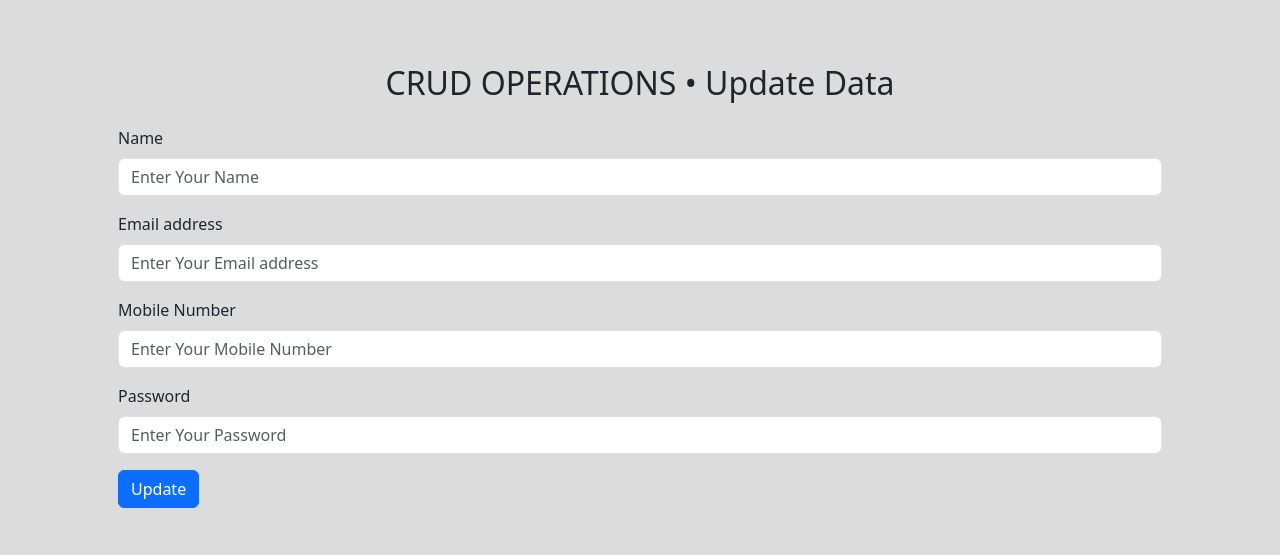
After one commit to AmanKumarSinhaGitHub/CRUD-App-using-PHP-MySQL, a PHP site: page /update.php?updateID=1 in a window 1280 px wide. The commit adds this page. Shown: the top 555 px of the page. Run offline with PHP 8.4, Linux system fonts and the light colour scheme.

Commit message:
Added Update Functionality

```diff
--- /dev/null
+++ b/update.php
@@ -0,0 +1,92 @@
+<?php
+
+include("connect.php");
+
+$id = $_GET['updateID'];
+
+if (isset($_POST["submit"])) {
+
+  // Retrieve user inputs from the form
+  $name = $_POST['name'];
+  $email = $_POST['email'];
+  $mobile = $_POST['mobile'];
+  $password = $_POST['password'];
+
+  // Validate if all fields are filled
+  if (empty($name) || empty($email) || empty($mobile) || empty($password)) {
+    echo "All fields are required";
+  } else {
+    // Construct SQL query to insert update data into the 'userdetails' table
+    $sql = "UPDATE `userdetails` SET `id`='$id',`name`='$name',`email`='$email',`mobile`='$mobile',`password`='$password' WHERE `id`='$id'";
+
+    $result = mysqli_query($conn, $sql);
+
+    if ($result) {
+      header("location:display-user.php");
+    } else {
+      die(mysqli_error($conn));
+    }
+  }
+}
+
+$conn->close();
+?>
+
+
+<!doctype html>
+<html lang="en">
+
+<head>
+  <meta charset="utf-8">
+  <meta name="viewport" content="width=device-width, initial-scale=1">
+  <title>CRUD App using PHP MySQL</title>
+  <link href="https://cdn.jsdelivr.net/npm/bootstrap@5.3.2/dist/css/bootstrap.min.css" rel="stylesheet" integrity="sha384-T3c6CoIi6uLrA9TneNEoa7RxnatzjcDSCmG1MXxSR1GAsXEV/Dwwykc2MPK8M2HN" crossorigin="anonymous">
+</head>
+
+<body>
+
+  <style>
+    html,
+    body {
+      background-color: gainsboro;
+    }
+  </style>
+
+  <div class="container py-5 px-5">
+
+    <div class="container text-center py-3">
+      <h2>CRUD OPERATIONS • Update Data</h2>
+    </div>
+
+    <!-- Form with POST method to submit data to PHP -->
+    <form method="post">
+
+      <div class="mb-3">
+        <label for="name" class="form-label">Name</label>
+        <input type="name" class="form-control" name="name" id="name" placeholder="Enter Your Name">
+      </div>
+
+      <div class="mb-3">
+        <label for="email" class="form-label">Email address</label>
+        <!-- 'name' attribute is used to identify this input field in PHP -->
+        <input type="email" class="form-control" name="email" id="email" placeholder="Enter Your Email address" aria-describedby="emailHelp">
+      </div>
+
+      <div class="mb-3">
+        <label for="mobile" class="form-label">Mobile Number</label>
+        <input type="number" class="form-control" name="mobile" id="mobile" placeholder="Enter Your Mobile Number">
+      </div>
+
+      <div class="mb-3">
+        <label for="password" class="form-label">Password</label>
+        <input type="password" class="form-control" name="password" id="password" placeholder="Enter Your Password">
+      </div>
+
+      <button type="submit" name="submit" class="btn btn-primary">Update</button>
+    </form>
+  </div>
+
+  <script src="https://cdn.jsdelivr.net/npm/bootstrap@5.3.2/dist/js/bootstrap.bundle.min.js" integrity="sha384-C6RzsynM9kWDrMNeT87bh95OGNyZPhcTNXj1NW7RuBCsyN/o0jlpcV8Qyq46cDfL" crossorigin="anonymous"></script>
+</body>
+
+</html>
```
Also changed, not shown: display-user.php (+7 -3 lines), README.md.
